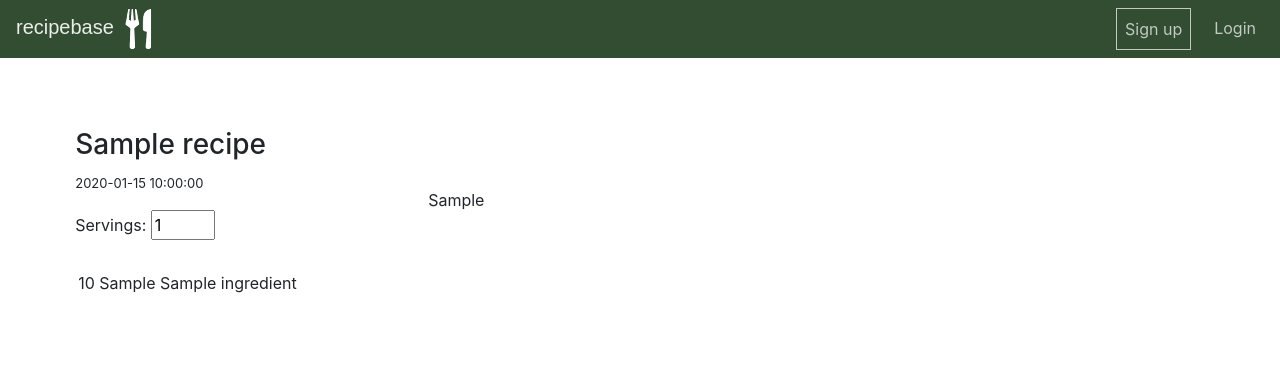
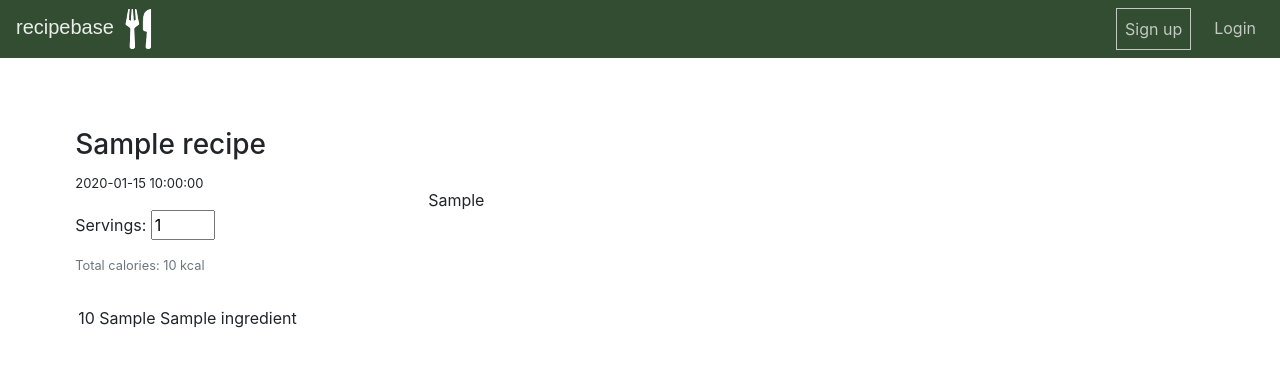
Before and after one commit to ilarijn/recipebase, a Flask app: page /recipes/1/ in a window 1280 px wide. Shown: the top 367 px of the page. Run offline with Flask 2, Linux system fonts and the light colour scheme; tables that the repository leaves empty hold one stand-in row (values such as "Sample post"); some libraries are stand-ins or nearby versions.

Commit message:
Add kcal value calculation to recipe Kcal values are calculated for ingredients that use default unit and have a kcal value Total kcals reacts to changes in servings

```diff
--- a/application/recipes/views.py
+++ b/application/recipes/views.py
@@ -204,6 +204,11 @@ def link_amounts(r_i):
     ingredients = []
     for item in r_i:
         i = Ingredient.query.get(item.ingredient_id)
+        kcal_value = 0.0
+        if item.unit == i.unit and i.kcal != None:
+            kcal_value = item.amount * i.kcal
+
         ingredients.append({'id': i.id, 'name': i.name,
-                            'amount': item.amount, 'unit': item.unit, 'kcal': i.kcal})
+                            'amount': item.amount, 'unit': item.unit,
+                            'kcal': i.kcal, 'kcal_value': kcal_value})
     return ingredients
--- a/application/templates/recipes/view.html
+++ b/application/templates/recipes/view.html
@@ -18,6 +18,13 @@
     <p>Servings:
       <input type="number" min="1" , value="{{ recipe.servings }}" style="max-width: 4em;" id="servings_counter">
     </p>
+    <small class="text-muted">
+      <input type="hidden" id="kcal_store">
+      <p id="calories">
+      </p>
+      <p id="missing">
+      </p>
+    </small>
     <table style="margin-top: 30px;">
       {% for ingredient in ingredients %}
       <tr class="ingredient_row">
@@ -25,6 +32,7 @@
           <input type="hidden" id="amount_value" value="{{ ingredient['amount'] }}">
           <input type="hidden" id="unit_value" value="{{ ingredient['unit'] }}">
           <input type="hidden" id="name_value" value="{{ ingredient['name'] }}">
+          <input type="hidden" id="kcal_value" value="{{ ingredient['kcal_value'] }}">
         </td>
         <td id="ingredient_text">{{ (ingredient['amount']|string).rstrip('0').rstrip('.') }} {{ ingredient['unit'] }}
           {{ ingredient['name'] }}</td>
@@ -41,6 +49,31 @@
 
   $(document).ready(function () {
 
+    var total_kcal = 0.0;
+    var missing = []
+
+    $('.ingredient_row').each(function () {
+      let kcal = parseFloat($(this).find("#kcal_value").val());
+      total_kcal += kcal;
+      if (kcal <= 0 || kcal == null || typeof kcal === undefined) {
+        missing.push($(this).find("#name_value").val());
+      }
+    });
+
+    if (missing.length > 0) {
+      var missing_text = "(calorie data missing for: ";
+      for (i = 0; i < missing.length; i++) {
+        missing_text += missing[i];
+        if (i < missing.length - 1) {
+          missing_text += ", ";
+        }
+      }
+      $(this).find("#missing").text(missing_text+")");
+    }
+
+    $("#calories").text("Total calories: " + total_kcal + " kcal");
+    $("#kcal_store").val(total_kcal);
+
     var counter = $("#servings_counter");
     var previousServings = counter.val();
 
@@ -54,8 +87,13 @@
         let newText = newAmount.toString() + ' ' + $(this).find("#unit_value").val() + ' ' + $(this).find("#name_value").val();
 
         $(this).find("#ingredient_text").text(newText);
+
         store.val(newAmount);
       });
+      total_kcal = $("#kcal_store").val();
+      total_kcal = total_kcal / previousServings * currentServings;
+      $("#calories").text("Total calories: " + total_kcal + " kcal");
+      $("#kcal_store").val(total_kcal);
       previousServings = currentServings;
 
     });
```
Also changed, not shown: documentation/Cases.md (+16 -16 lines), documentation/Instructions.md (+6 -1 lines).
